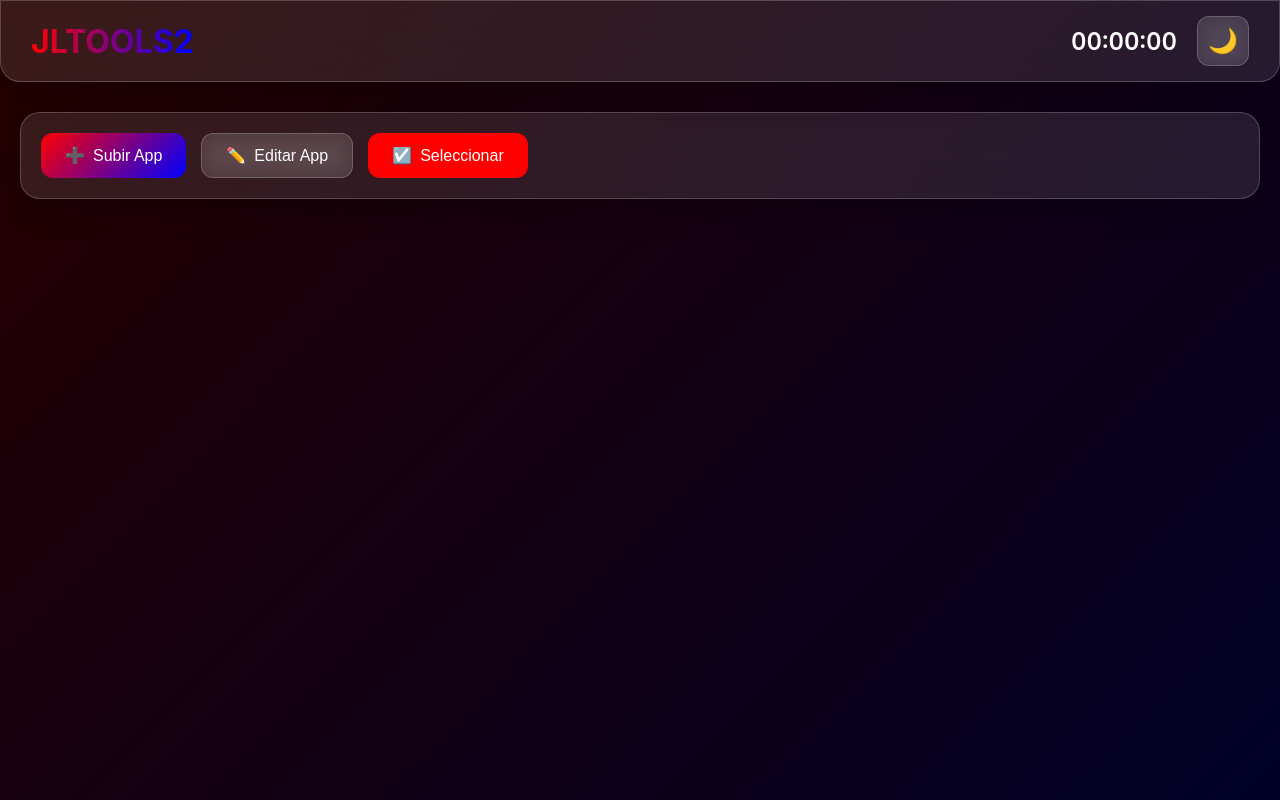
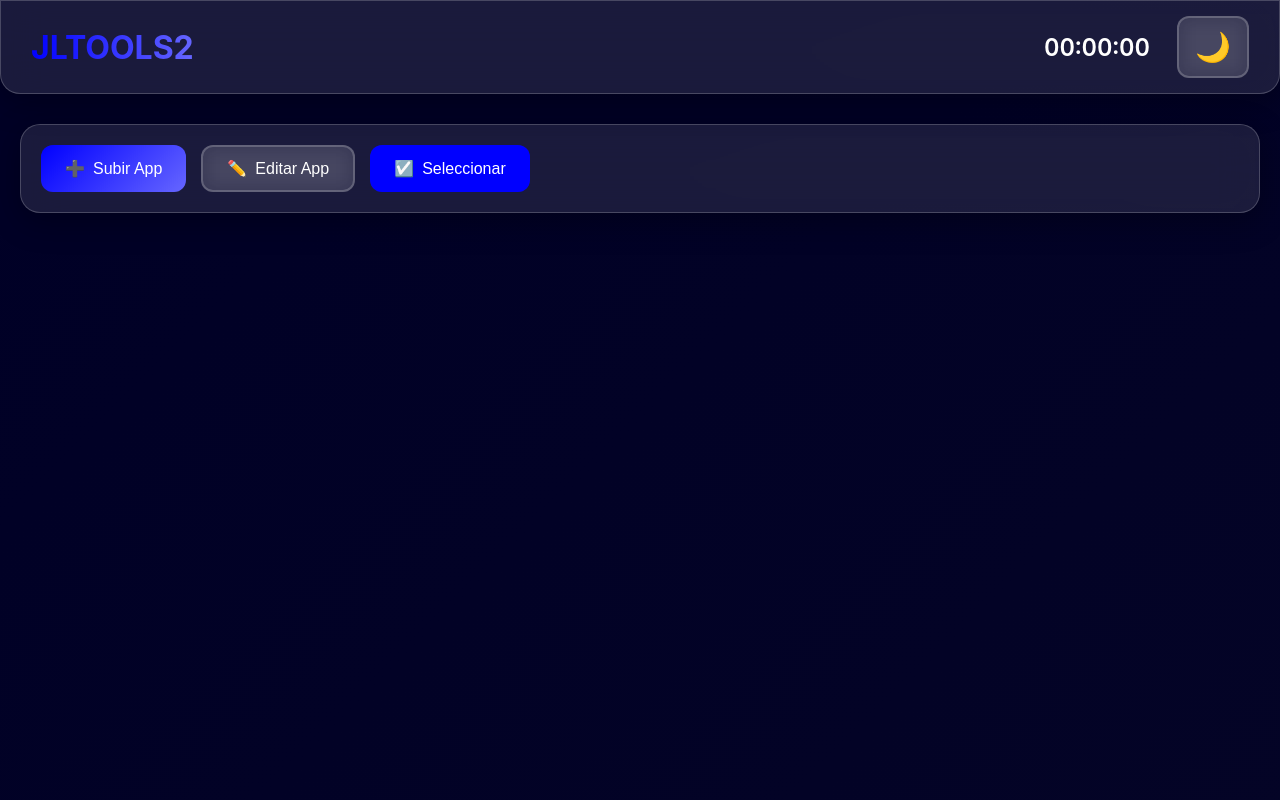
Before and after one commit to JULIAN7W7/JLTOOLS2, a plain HTML site: page index.html in a window 1280 px wide. Drawn offline with nearby package versions, Linux system fonts and the light colour scheme.

Commit message:
Update color scheme to black and blue only
- Removed red accent color
- Changed all accents to blue and lighter blue shades
- Improved clock visibility with explicit color
- Enhanced theme toggle button visibility
- Improved light mode colors for better contrast
- Increased button border visibility
- Updated README to reflect new color scheme

Generated with [Devin](https://devin.ai)

Co-Authored-By: Devin <158243242+devin-ai-integration[bot]@users.noreply.github.com>

```diff
--- a/styles.css
+++ b/styles.css
@@ -9,7 +9,6 @@
     --bg-secondary: #0a0a0a;
     --text-primary: #ffffff;
     --text-secondary: #cccccc;
-    --accent-red: #ff0000;
     --accent-blue: #0000ff;
     --glass-bg: rgba(255, 255, 255, 0.1);
     --glass-border: rgba(255, 255, 255, 0.2);
@@ -17,13 +16,13 @@
 }
 
 body.light-mode {
-    --bg-primary: #ffffff;
-    --bg-secondary: #f5f5f5;
+    --bg-primary: #f0f0f0;
+    --bg-secondary: #e0e0e0;
     --text-primary: #000000;
     --text-secondary: #333333;
-    --glass-bg: rgba(0, 0, 0, 0.05);
-    --glass-border: rgba(0, 0, 0, 0.1);
-    --glass-shadow: rgba(0, 0, 0, 0.1);
+    --glass-bg: rgba(0, 0, 0, 0.08);
+    --glass-border: rgba(0, 0, 0, 0.15);
+    --glass-shadow: rgba(0, 0, 0, 0.15);
 }
 
 body {
@@ -42,7 +41,7 @@ body {
     width: 100%;
     height: 100%;
     z-index: -1;
-    background: linear-gradient(135deg, var(--accent-red) 0%, var(--accent-blue) 100%);
+    background: linear-gradient(135deg, var(--accent-blue) 0%, #1a1aff 100%);
     opacity: 0.15;
 }
 
@@ -82,7 +81,7 @@ body {
 .logo {
     font-size: 2rem;
     font-weight: bold;
-    background: linear-gradient(90deg, var(--accent-red), var(--accent-blue));
+    background: linear-gradient(90deg, var(--accent-blue), #6666ff);
     -webkit-background-clip: text;
     -webkit-text-fill-color: transparent;
     background-clip: text;
@@ -98,12 +97,15 @@ body {
     font-size: 1.5rem;
     font-weight: 600;
     font-variant-numeric: tabular-nums;
+    color: var(--text-primary);
+    min-width: 120px;
+    text-align: center;
 }
 
 /* Buttons */
 .glass-btn {
     padding: 12px 24px;
-    border: 1px solid var(--glass-border);
+    border: 2px solid var(--glass-border);
     border-radius: 12px;
     background: var(--glass-bg);
     backdrop-filter: blur(10px);
@@ -128,7 +130,7 @@ body {
 }
 
 .glass-btn.primary {
-    background: linear-gradient(135deg, var(--accent-red), var(--accent-blue));
+    background: linear-gradient(135deg, var(--accent-blue), #6666ff);
     border: none;
     color: white;
 }
@@ -138,7 +140,7 @@ body {
 }
 
 .glass-btn.danger {
-    background: var(--accent-red);
+    background: var(--accent-blue);
     border: none;
     color: white;
 }
@@ -152,8 +154,14 @@ body {
 }
 
 .theme-toggle {
-    padding: 10px;
-    font-size: 1.5rem;
+    padding: 12px 16px;
+    font-size: 1.8rem;
+    min-width: 60px;
+    min-height: 60px;
+    display: flex;
+    align-items: center;
+    justify-content: center;
+    border: 2px solid var(--glass-border);
 }
 
 /* Main Content */
```
Also changed, not shown: 1 other file.
